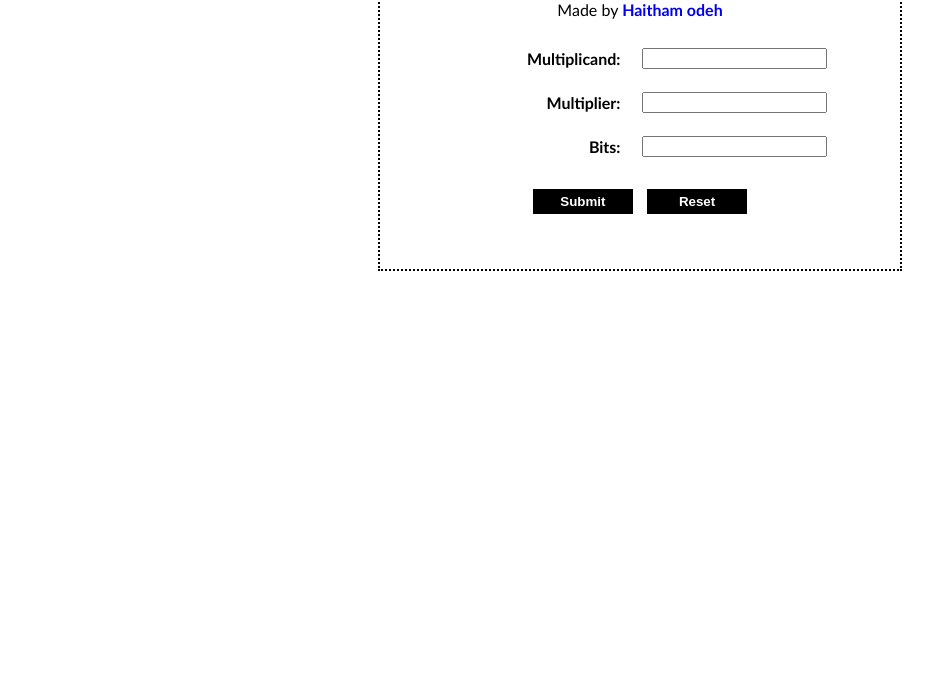
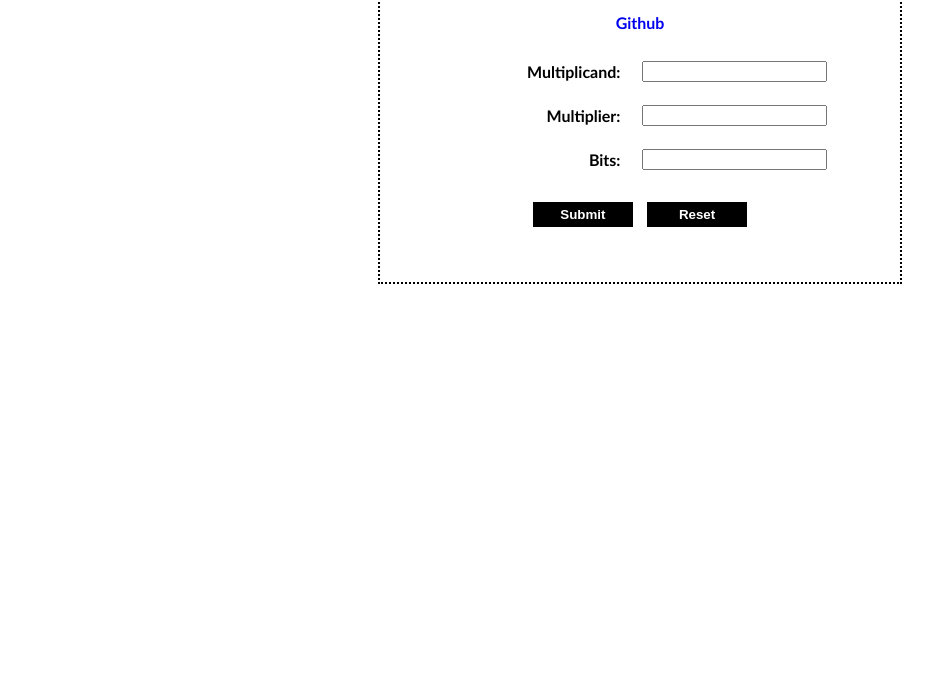
Before and after one commit to haitham-99/BoothsAlgorithmCalculator, a plain HTML site: page index.html in a window 1280 px wide. Shown: the part 103-800 px from the top of the page, without its empty margins (0-935 px from the left). Drawn offline with Linux system fonts and the light colour scheme.

Commit message:
Update index.html

```diff
--- a/index.html
+++ b/index.html
@@ -1,18 +1,18 @@
 <!DOCTYPE html>
 <html>
+
 <head>
   <title>Booth's Algorithm Calculator</title>
-  <meta name="description" content="Booths algorithm"/>
-    <meta name="keywords" content="booth algorithm" />
-  <meta name="viewport" content="width=device-width, initial-scale=1, maximum-scale=1"/>
+  <meta name="viewport" content="width=device-width, initial-scale=1, maximum-scale=1" />
   <link rel="stylesheet" href="CSS/style.css">
   <script type="text/javascript" src="codefunction.js"></script>
 </head>
+
 <body>
+  <h1>Booth's Algorithm Calculator</h1>
   <div id="cs441p1_form_wrapper">
-   <h1>Booth's Algorithm Calculator</h1>
-   <p>Made by
-    <a id="cs441p1_link" href="https://github.com/haitham-99">Haitham odeh</a>
+    <p>
+      <a id="cs441p1_link" href="https://github.com/haitham-99">Github</a>
     </p>
     <form id="cs441p1_form">
       <table>
@@ -37,4 +37,5 @@
     <div id="cs441p1_output"></div>
   </div>
 </body>
+
 </html>
```
Lines whose indentation alone changed are shown as unchanged.
